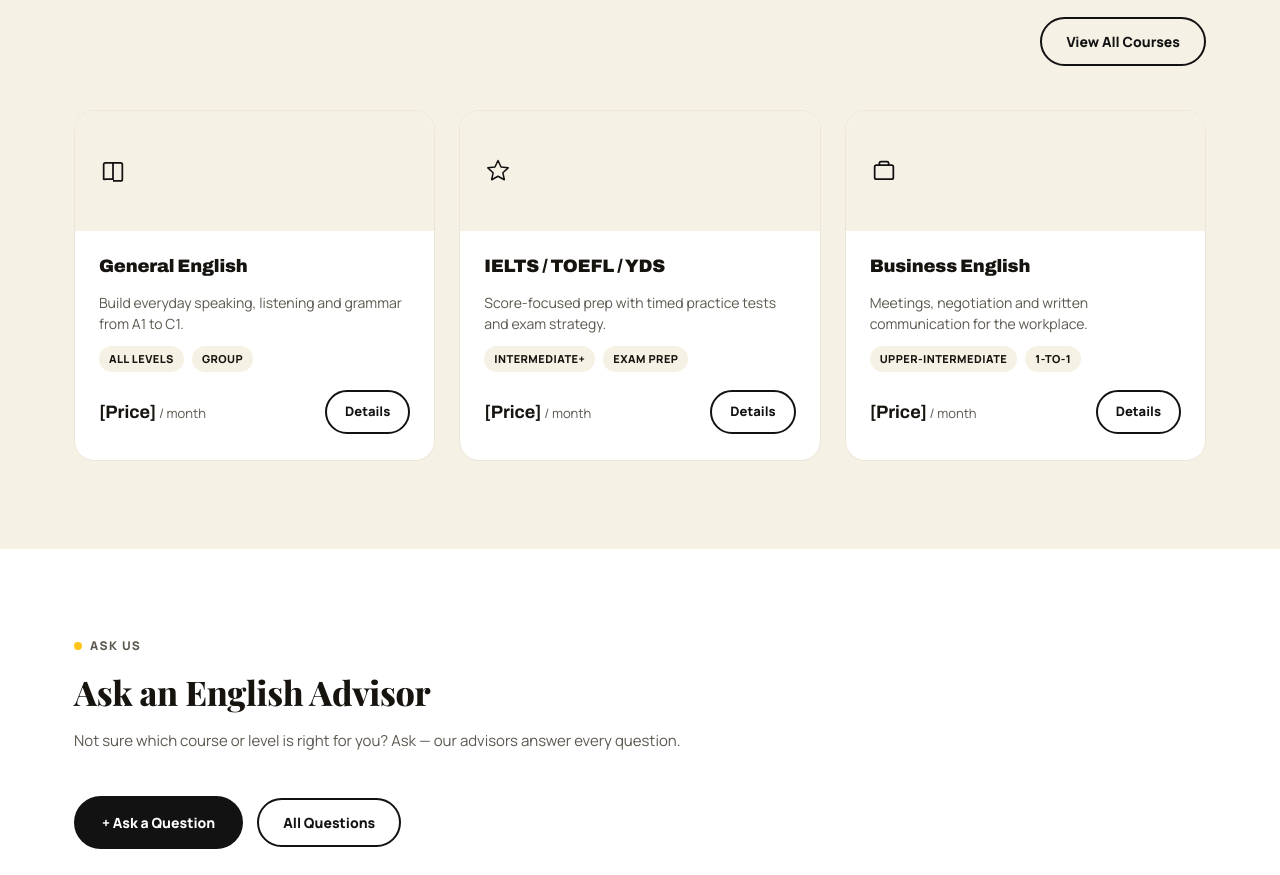
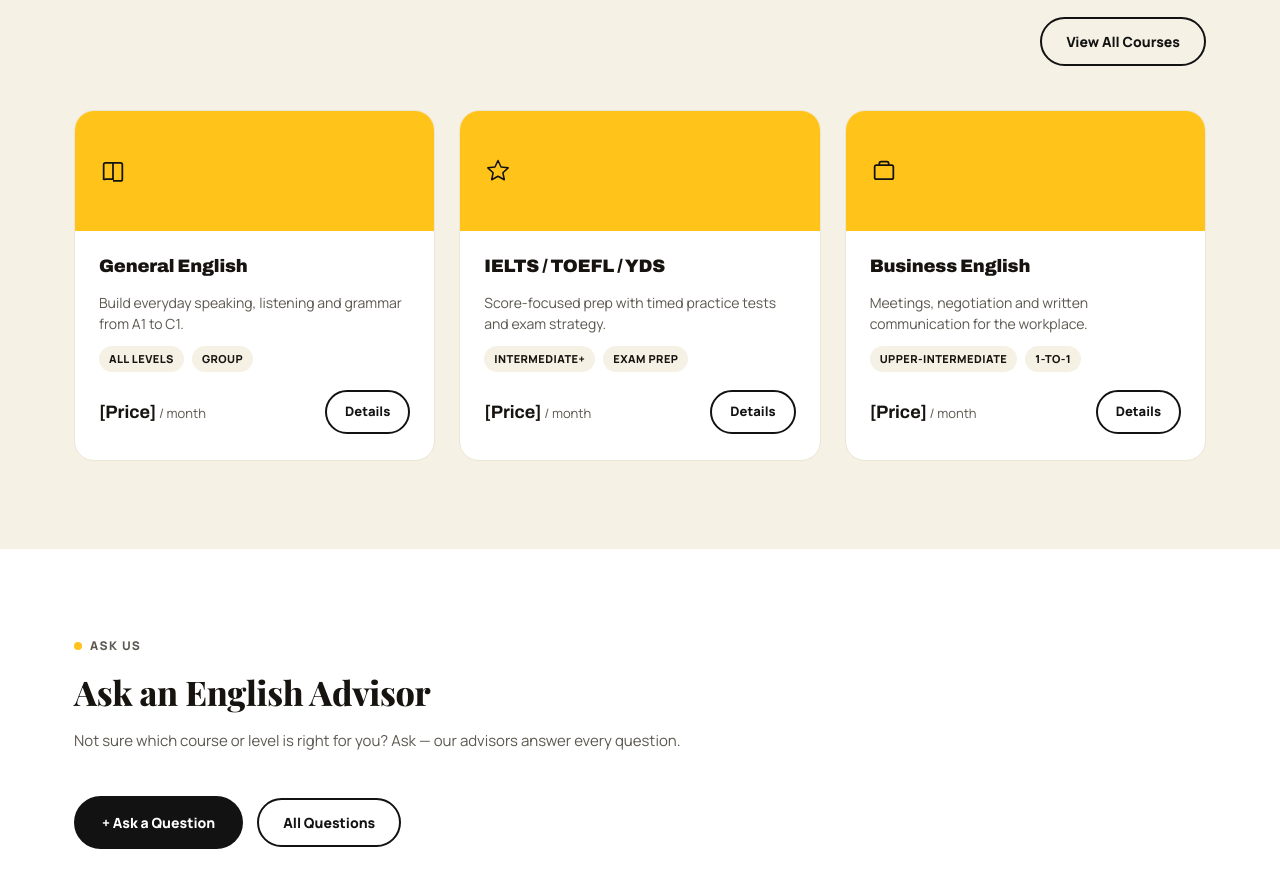
Before and after one commit to armuss/english-master, a plain HTML site: page index.html in a window 1280 px wide. Shown: the part 1783-2658 px from the top of the page. Drawn offline with nearby package versions, Linux system fonts and the light colour scheme.

Commit message:
Make course card top strips yellow instead of sand/grey
Applies to every course card grid across the site (home teaser and
the full Courses page).

Co-Authored-By: Claude Sonnet 5 <noreply@anthropic.com>
Claude-Session: https://claude.ai/code/session_01BxwiA8Ao4pkfH3TbwmTp2E

```diff
--- a/css/style.css
+++ b/css/style.css
@@ -409,7 +409,7 @@ section { padding: 88px 0; }
 .course-card:hover { box-shadow: var(--em-shadow); transform: translateY(-2px); }
 .course-card-top {
   height: 120px;
-  background: var(--em-sand);
+  background: var(--em-yellow);
   display: flex;
   align-items: center;
   padding: 0 24px;
```
